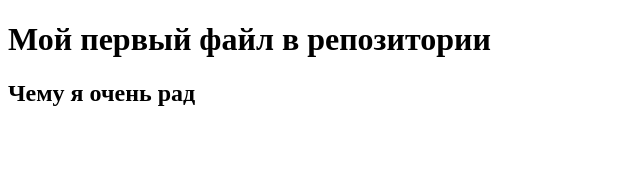
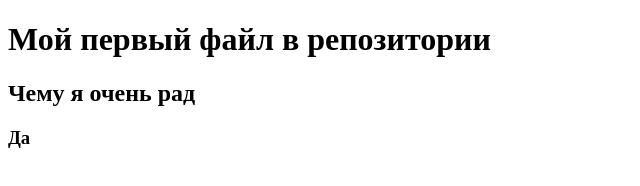
Before and after one commit to IgnatVVSU/FirstPublicRepository, a plain HTML site: page index.html in a window 1280 px wide. Shown: the full height of the page, 0-640 px from the left. Drawn offline with Linux system fonts and the light colour scheme.

Commit message:
Добавлен третий заголовок

```diff
--- a/index.html
+++ b/index.html
@@ -6,6 +6,7 @@
 <body class="body">
 <h1>Мой первый файл в репозитории</h1>
 <h2>Чему я очень рад</h2>
+<h3>Да</h3>
 </body>
 </html>
 <!--Комментарий-->
```
